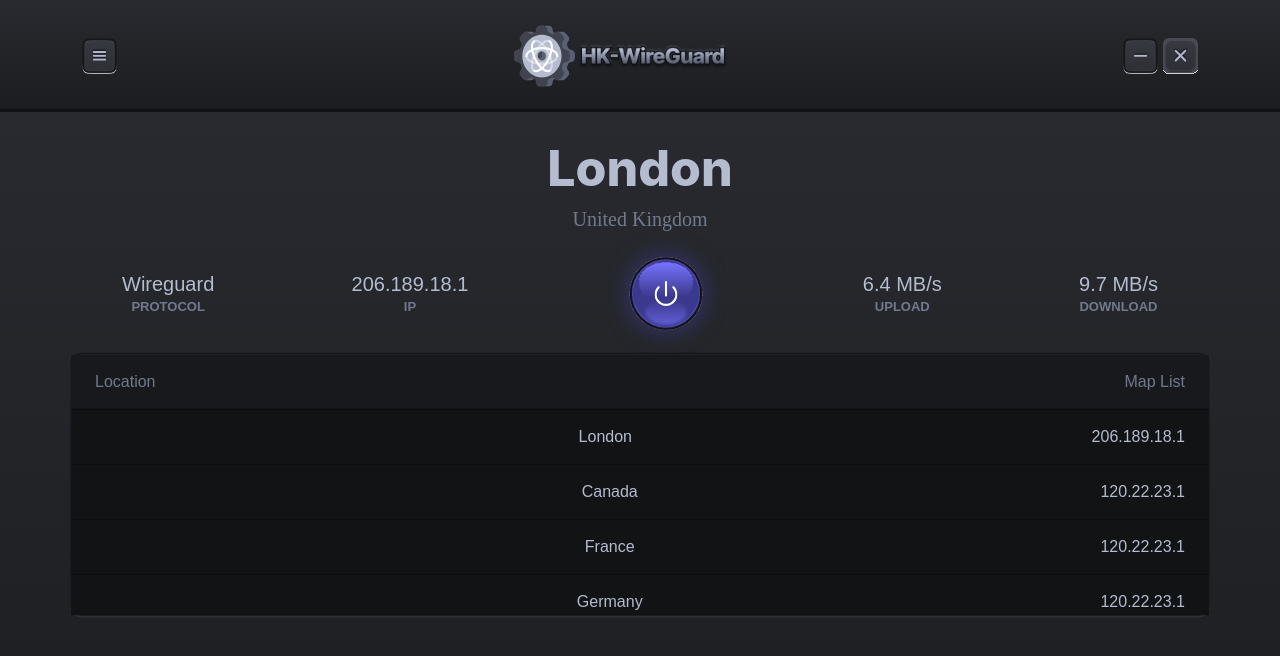
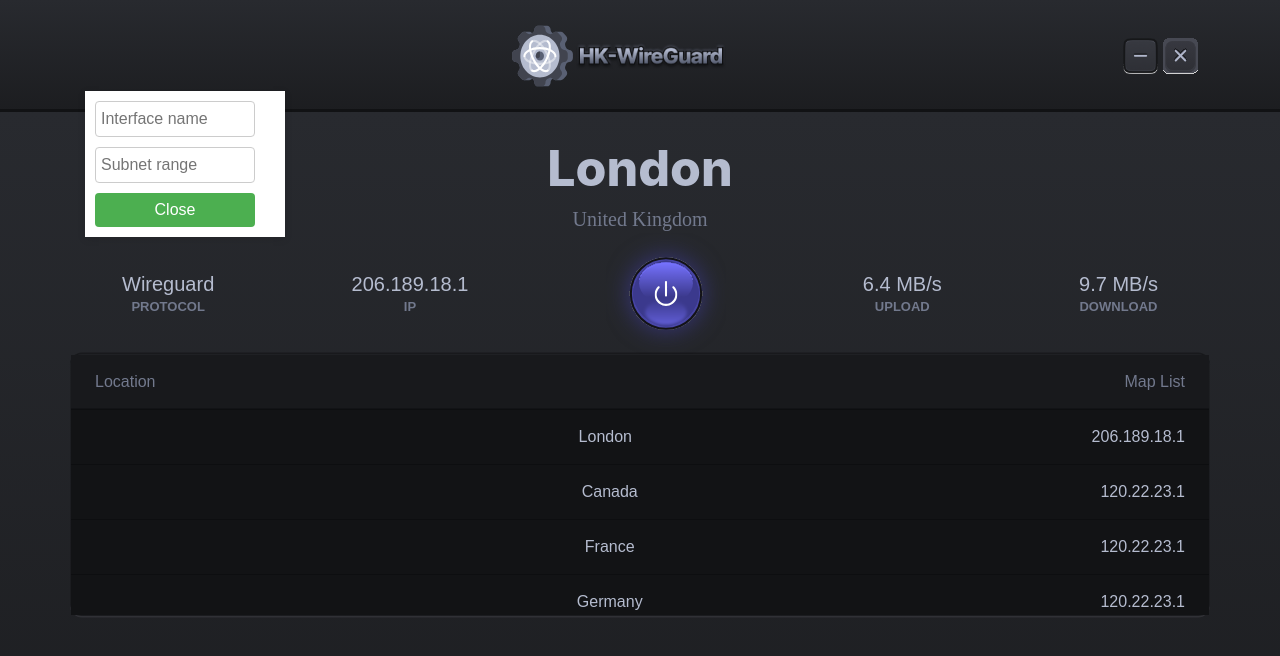
Before and after one commit to QuntumWorld/HK-Wireguard, an Electron app: page index.html in a window 1280 px wide. Both pictures are taken after a click on the element 99 px from the left and 56 px from the top of the page. Drawn offline with Linux system fonts and the light colour scheme; no server answers; grey boxes are pictures that could not be loaded.

Commit message:
add drop menu

```diff
--- a/css/myStyle.css
+++ b/css/myStyle.css
@@ -178,6 +178,51 @@
   width: 100%;
 }
 
+
+
+/* Style for the burger button */
+.burger_btn {
+  position: relative;
+  width: 30px;
+  height: 30px;
+  cursor: pointer;
+}
+
+#drop_menu {
+  position: absolute;
+  top: 50px;
+  left: 10%;
+  width: 200px;
+  background-color: white;
+  box-shadow: 0 2px 8px rgba(0, 0, 0, 0.1);
+  z-index: 100;
+}
+
+#drop_menu input[type="text"] {
+  display: block;
+  margin: 10px;
+  padding: 5px;
+  width: 80%;
+  border-radius: 4px;
+  border: 1px solid #ccc;
+  font-size: 16px;
+}
+
+#drop_menu button {
+  display: block;
+  margin: 10px;
+  padding: 5px;
+  width: 80%;
+  background-color: #4CAF50;
+  color: white;
+  border-radius: 4px;
+  border: none;
+  font-size: 16px;
+  cursor: pointer;
+}
+
+
+
 /* media query about container*/
 
 /* /* @media (max-width: 767px) {
--- a/js/index.js
+++ b/js/index.js
@@ -1,12 +1,18 @@
-const { ipcRenderer } = require("electron");
+const { ipcRenderer ,Menu } = require("electron");
+
+
 
 const servers = require('./js/servers');
 const { connect, disconnect } = require("./js/HK_Client/client");
+
 
 const mini = document.querySelector(".btns .mini");
 const closeWin = document.querySelector(".btns .close img");
 
 const onOffImg = document.querySelector(".on_off img");
+const burgerBtn = document.querySelector(".burger_btn");
+const hideDrop =document.querySelector("#hideDrop");
+
 
 
 
@@ -101,6 +107,31 @@
 
   }
 }
+function showDrop(){
+  burgerBtn.innerHTML = "";
+  const htmlForum=`
+  <div id="drop_menu">
+  <form action="#">
+    <input type="text" placeholder="Interface name" />
+    <input type="text" placeholder="Subnet range" />
+    <button id= "hideDrop">Close</button>
+  </form>
+</div>
+  `
+
+  burgerBtn.innerHTML=htmlForum
+  document.addEventListener("DOMContentLoaded", function() {
+    hideDrop.addEventListener('click',hideDropMenu)
+  });
+
+}
+
+function hideDropMenu(){
+  console.log("test")
+  const  temphtml=`<img src="img/Frame 462.png" alt="">`
+  burgerBtn.innerHTML=temphtml;
+
+}
 
 // Add an event listener to the on/off button
 onOffImg.addEventListener("click", toggleOnOff);
@@ -108,8 +139,15 @@
 // Add an event listener to the close button
 closeWin.addEventListener("click", () => {
   // Send a message to the main process to close the window
+
   ipcRenderer.send("Close");
 });
+
+
+
+burgerBtn.addEventListener('click',showDrop);
+
+
 
 // Add an event listener to the minimize button
 mini.addEventListener("click", () => {
--- a/package.json
+++ b/package.json
@@ -11,7 +11,7 @@
     "author": "",
     "license": "ISC",
     "dependencies": {
-        "electron": "^24.1.2",
+        "electron": "^24.1.3",
         "sha3": "^2.1.4"
     }
 }
```
Also changed, not shown: 1 other file.
